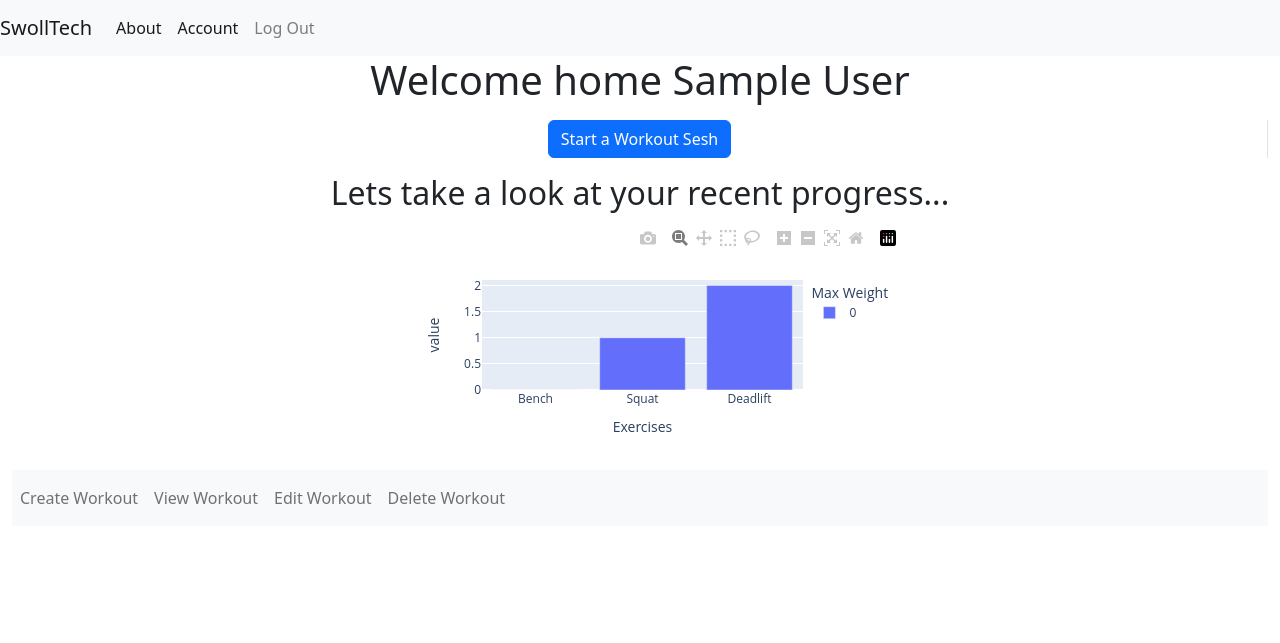
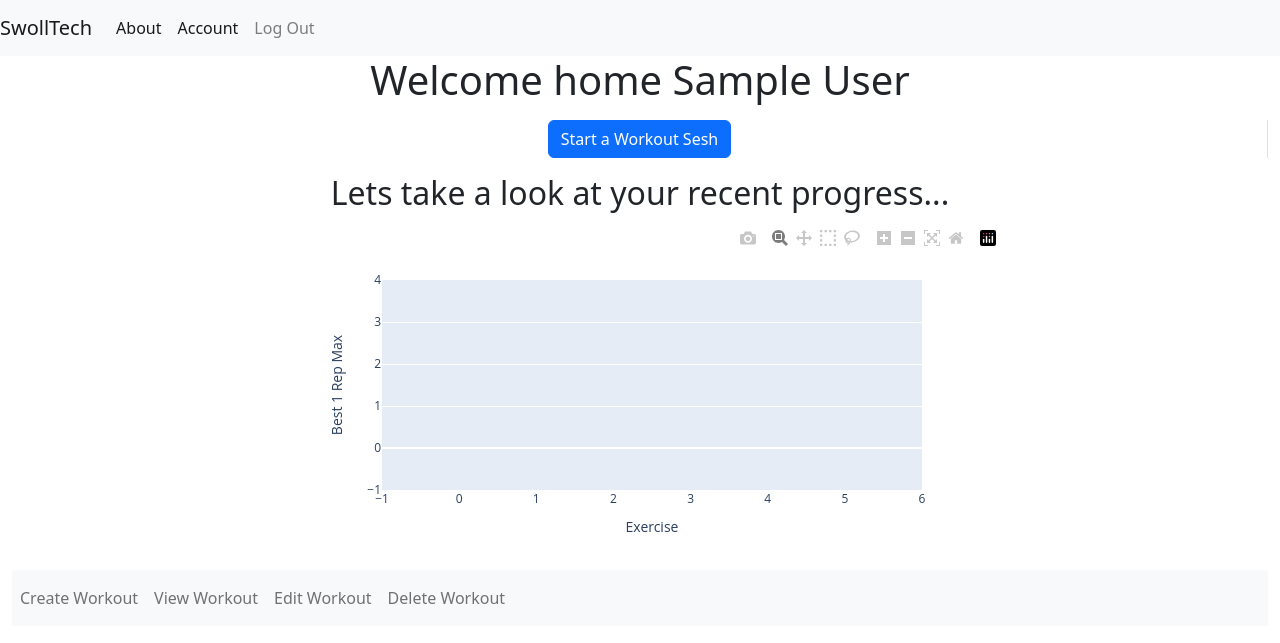
Before and after one commit to MasonKrause7/SwollTech, a Flask app: page /home.html/ in a window 1280 px wide. Shown: the top 643 px of the page. Run offline with Flask 3, Linux system fonts and the light colour scheme; the visitor is signed in with stand-in values (Sample User, id 1); data that the repository does not hold is empty; some libraries are stand-ins or nearby versions.

Commit message:
Need to offer statistic analysis

```diff
--- a/app.py
+++ b/app.py
@@ -54,7 +54,7 @@
 def api_init_db():
     init_db()
     if user_authenticated():
-        return render_template('home.html', message='DB initialized', messageCategory='success')
+        return redirect(url_for('home'))
     return render_template('index.html', message='DB initialized', messageCategory='success')
 
 @app.route('/about.html')
@@ -246,18 +246,59 @@
         message = 'You must be logged in to access your home page'
         return render_template(url_for('login'), message=message)
 
-    #TESTING plotly
-    data = [
-        135, 225, 275
-    ]
+    # TESTING plotly
+    cnxn = get_db()
+    cursor = cnxn.cursor()
+    query = '''SELECT e.exercise_id, e.exercise_name, s.date_of_sesh, ss.s_set_number, ss.number_of_reps, ss.weight_amount, ss.weight_metric
+                FROM Strength_Set ss
+                INNER JOIN Workout_Exercise we ON ss.wo_ex_id=we.wo_ex_id
+                INNER JOIN Exercise e ON we.exercise_id=e.exercise_id
+                INNER JOIN Sesh s ON ss.sesh_id = s.sesh_id
+                WHERE s.user_id = 1
+                ORDER BY s.date_of_sesh;'''
+    results = cursor.execute(query).fetchall()
+    #made up test data
+    #data = {'Bench': [135, 155, 175], 'Squat':[155, 175, 185], 'Deadlift': [200, 225, 255]}
+    data = [[]]
+    maxData={}
 
-    df= pd.DataFrame([135, 225, 275],index=['Bench', 'Squat', 'Deadlift'])
-    df.index.name = 'Exercises'
-    df.columns.name = 'Max Weight'
+    #building real data set
+    for result in results:
+        l = []
+        if result.weight_metric == 'kg':
+            weight_kgs = result.weight_amount
+            weight_lbs = float(weight_kgs) * 2.20462262
+            result.weight_metric = 'lbs'
+            result.weight_amount = weight_lbs
+        #Epleys formula for calulating one rep max
+        onerepmax = float(result.weight_amount) * (1 + float(result.number_of_reps)/30)
+        l.append(result.exercise_name)
+        l.append(onerepmax)
+        data.append(l)
+        #data[i] = ['Bench', 225.68749]
+    data.pop(0) #removes empty list
+    for i in range(0, len(data)):
+        if data[i][0] in maxData.keys():
+            currMax = maxData.get(data[i][0])
+            if currMax < data[i][1]:
+                maxData.update({data[i][0] : data[i][1]})
+        else:
+            maxData.update({data[i][0] : data[i][1]})
+    data = []
+    indexs = []
+    for key in maxData.keys():
+        indexs.append(key)
+        data.append([key, maxData.get(key)])
+
+
+
+    df = pd.DataFrame(data, columns=["Exercise", "Best 1 Rep Max"], index=indexs)
+
     print(df)
-    fig = px.bar(df, barmode='group')
 
+    fig = px.bar(df, x="Exercise", y="Best 1 Rep Max", barmode='group')
     graphJSON = json.dumps(fig, cls=plotly.utils.PlotlyJSONEncoder)
+
     return render_template('home.html', message=message, graphJSON=graphJSON)
 
 @app.route('/viewworkout.html')
@@ -427,7 +468,8 @@
         if 'existing_exercises' in session.keys():
             session.pop('existing_exercises')
         message = 'Workout created successfully'
-        return render_template(url_for('home'), message=message, messageCategory='success')
+
+        return redirect(url_for('home'))
     else:
         message = "You must be logged in to create workouts"
         return render_template(url_for('login.html'), message=message)
@@ -446,7 +488,7 @@
     if user_authenticated():
         workout_id = request.args.get('workout_id')
         delete_workout(workout_id)
-        return render_template('home.html', message='Workout Deleted', messageCategory='success')
+        return redirect(url_for('home'))
     else:
         message = 'You are not logged in. Please log in or sign up to continue.'
         return render_template('index.html', message=message, messageCategory='danger')
@@ -505,7 +547,7 @@
         cnxn.commit()
         cnxn.close()
         message = 'Workout name has been changed. You can find it in your workouts under the new name: '+new_workout_name
-        return render_template(url_for('home'), message=message, messageCategory='success')
+        return redirect(url_for('home'))
     else:
         message = 'You are not logged in. Please sign up or log in to continue.'
         return render_template('index.html', message=message, messageCategory='danger')
@@ -776,14 +818,11 @@
 @app.route('/endworkout/')
 def end_workout():
     if user_authenticated():
-        workout_id = session['workout_in_progress_id']
         workout_name = session['workout_in_progress_name']
-        sesh_id = session['sesh_in_progress_id']
-        session.pop('workout_in_progress_id')
-        #pop other workout specific session data
 
         message = f"{workout_name} completed. Nice work!"
-        return render_template('home.html', message=message, messageCategory='success')
+        return redirect(url_for('home'))
+
 
     else:
         message = "You are not logged in. Please login or create an account to continue."
--- a/templates/home.html
+++ b/templates/home.html
@@ -8,7 +8,7 @@
 </div>
 <div class="mt-3">
     <h2 class="text-center">Lets take a look at your recent progress... </h2>
-    <div id="chart" class="container-fluid align-items-center justify-content-center" style="height:250px; width:500px;">
+    <div id="chart" class="container-fluid align-items-center justify-content-center" style="height:350px; width:700px;">
 
 
     </div>
```
